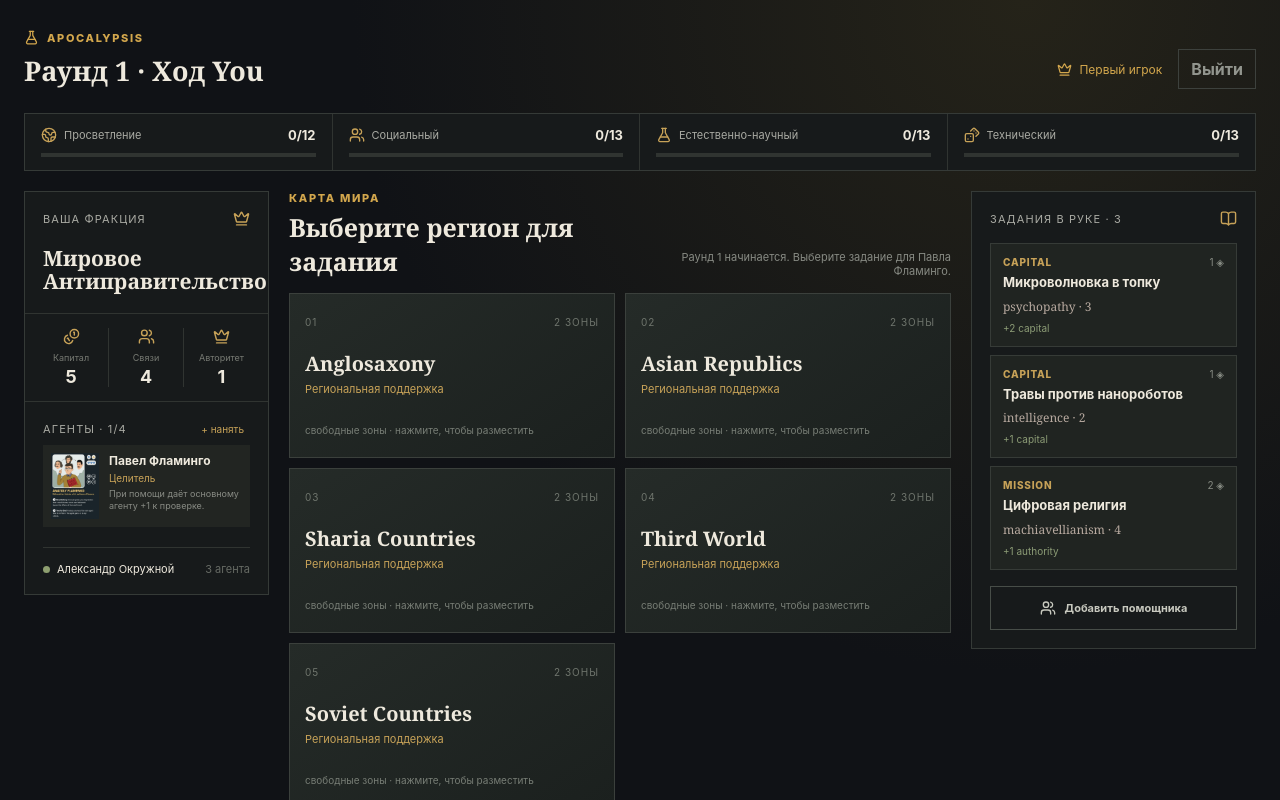
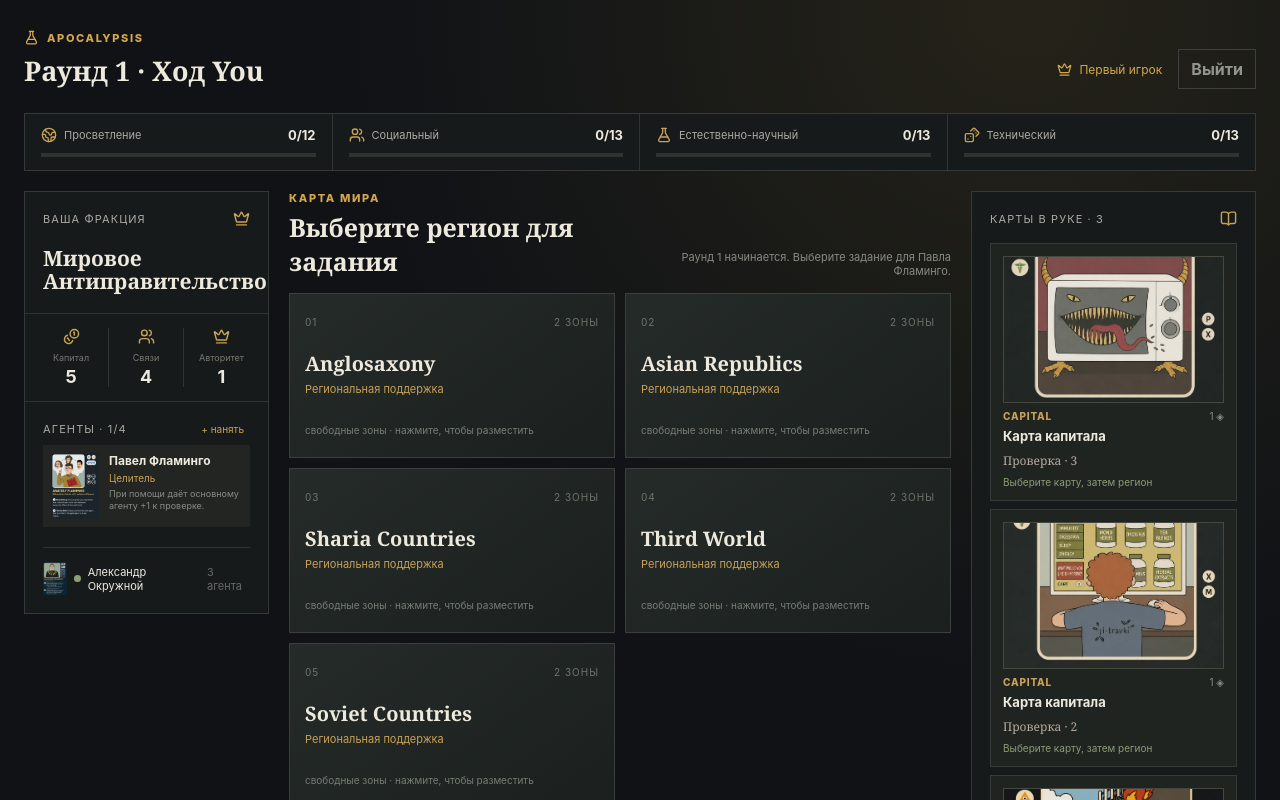
Before and after one commit to butterbgud/scientific-apocalypsis, a React (Vite) app: page / in a window 1280 px wide. Both pictures are taken after a click on the button "Начать прототип". Shown: the top 800 px of the page. Built offline with nearby package versions, Linux system fonts and the light colour scheme.

Commit message:
Use real card images for tutorial fixtures

```diff
--- a/src/engine.ts
+++ b/src/engine.ts
@@ -5,6 +5,7 @@ export type Phase = "purchase" | "task_selection" | "actions" | "resolution" | "
 export type TaskCard = {
   id: string;
   title: string;
+  image: string;
   deck: "capital" | "connections" | "mission";
   cost: number;
   characteristic: keyof Agent["characteristics"];
@@ -48,10 +49,10 @@ export type GameState = {
 export type Result<T = GameState> = { state: T; events: Event[] } | { error: string };
 
 const fixtureTasks: TaskCard[] = [
-  { id: "task.capital.microwave", title: "Микроволновка в топку", deck: "capital", cost: 1, characteristic: "psychopathy", difficulty: 3, reward: { capital: 2 }, trackReward: { enlightenment: 1 } },
-  { id: "task.connections.flat-earth", title: "Плоскоземельный сайт знакомств", deck: "connections", cost: 1, characteristic: "charisma", difficulty: 3, reward: { connections: 2 }, trackReward: { social_progress: 1 } },
-  { id: "task.mission.digital-religion", title: "Цифровая религия", deck: "mission", cost: 2, characteristic: "machiavellianism", difficulty: 4, reward: { authority: 1 }, trackReward: { technical_progress: 1 } },
-  { id: "task.capital.herbs", title: "Травы против нанороботов", deck: "capital", cost: 1, characteristic: "intelligence", difficulty: 2, reward: { capital: 1 }, trackReward: { natural_progress: 1 } },
+  { id: "task.capital.microwave", title: "Карта капитала", image: "/assets/cards/capital/microwave.webp", deck: "capital", cost: 1, characteristic: "psychopathy", difficulty: 3, reward: { capital: 2 }, trackReward: { enlightenment: 1 } },
+  { id: "task.connections.flat-earth", title: "Карта связей", image: "/assets/cards/connections/flat_earth.webp", deck: "connections", cost: 1, characteristic: "charisma", difficulty: 3, reward: { connections: 2 }, trackReward: { social_progress: 1 } },
+  { id: "task.mission.digital-religion", title: "Карта миссии", image: "/assets/cards/missions/5g_towers.webp", deck: "mission", cost: 2, characteristic: "machiavellianism", difficulty: 4, reward: { authority: 1 }, trackReward: { technical_progress: 1 } },
+  { id: "task.capital.herbs", title: "Карта капитала", image: "/assets/cards/capital/herbs.webp", deck: "capital", cost: 1, characteristic: "intelligence", difficulty: 2, reward: { capital: 1 }, trackReward: { natural_progress: 1 } },
 ];
 
 const starterAgent: Omit<Agent, "ownerId"> = {
--- a/src/main.tsx
+++ b/src/main.tsx
@@ -40,6 +40,7 @@ const agents: Agent[] = [
 ];
 
 const botName = "Александр Окружной";
+const botImage = "/assets/cards/characters/okruzhnyy.webp";
 
 const initialRegions: Region[] = [
   { name: "Англосаксония", bonus: "+1 Расследователь", task: null, agent: null },
@@ -153,7 +154,7 @@ function App() {
           <div className="resources"><Resource icon={<Coins size={17} />} label="Капитал" value={player?.resources.capital ?? 0} /><Resource icon={<Users size={17} />} label="Связи" value={player?.resources.connections ?? 0} /><Resource icon={<Crown size={17} />} label="Авторитет" value={player?.resources.authority ?? 0} /></div>
           <div className="panel-heading agent-heading"><span>Агенты · {player?.agents.length ?? 0}/4</span><button className="small-link">+ нанять</button></div>
           <article className="agent-card"><img src={activeAgent.image} alt="" /><div><strong>{activeAgent.name}</strong><span>{activeAgent.className}</span><small>{activeAgent.ability}</small></div></article>
-          <div className="bot-mini"><span className="bot-dot" /> {botName} <span className="muted">3 агента</span></div>
+          <div className="bot-mini"><img src={botImage} alt="" /><span className="bot-dot" /> {botName} <span className="muted">3 агента</span></div>
         </aside>
         <section className="board-center">
           <div className="section-title"><div><span className="eyebrow">КАРТА МИРА</span><h2>Выберите регион для задания</h2></div><span className="round-status">{notice}</span></div>
@@ -161,7 +162,7 @@ function App() {
           <div className="board-footer"><div><span className="eyebrow">СОСТОЯНИЕ РАУНДА</span><p>{selectedTaskData ? `Выбрано: ${selectedTaskData.title}` : "Задание не выбрано"}</p></div><div className="footer-actions"><div className="disaster-chip"><HeartPulse size={16} /> Бедствий на карте: 0</div>{player && player.sentThisRound >= 2 && <button className="small-link next-round" onClick={nextRound}>Следующий раунд →</button>}</div></div>
           <div className="history-panel"><div className="history-heading"><span className="eyebrow">ИСТОРИЯ РАЗРЕШЕНИЯ</span><span>{game?.history.length ?? 0} событий</span></div>{(game?.history ?? []).slice(-5).reverse().map((event, index) => <div className="history-event" key={`${event.type}-${index}`}><span className="history-dot" /><div><strong>{event.message}</strong>{event.data?.dice ? <small>Кубик: {String(event.data.dice)} · Результат: {String(event.data.score)} / {String(event.data.difficulty)}</small> : null}</div></div>)}</div>
         </section>
-        <aside className="side-panel task-panel"><div className="panel-heading"><span>Задания в руке · {boardTasks.length}</span><BookOpen size={17} /></div><div className="task-list">{boardTasks.map((task) => <button key={task.id} className={`task-card ${selectedTask === task.id ? "selected" : ""}`} onClick={() => setSelectedTask(task.id)}><div className="task-meta"><span className={`task-type type-${task.deck}`}>{task.deck}</span><span>{task.cost} ◈</span></div><strong>{task.title}</strong><span className="task-check">{task.characteristic} · {task.difficulty}</span><small>{Object.entries(task.reward).map(([resource, value]) => `+${value} ${resource}`).join(", ")}</small></button>)}</div><button className="secondary-button" onClick={() => setNotice("Фаза помощников: выберите агента, который уже выполняет задание.")}><Users size={16} /> Добавить помощника</button></aside>
+        <aside className="side-panel task-panel"><div className="panel-heading"><span>Карты в руке · {boardTasks.length}</span><BookOpen size={17} /></div><div className="task-list">{boardTasks.map((task) => <button key={task.id} className={`task-card ${selectedTask === task.id ? "selected" : ""}`} onClick={() => setSelectedTask(task.id)}><img className="task-image" src={task.image} alt="" /><div className="task-meta"><span className={`task-type type-${task.deck}`}>{task.deck}</span><span>{task.cost} ◈</span></div><strong>{task.title}</strong><span className="task-check">Проверка · {task.difficulty}</span><small>Выберите карту, затем регион</small></button>)}</div><button className="secondary-button" onClick={() => setNotice("Фаза помощников: выберите агента, который уже выполняет задание.")}><Users size={16} /> Добавить помощника</button></aside>
       </div>
     </main>
   );
--- a/src/styles.css
+++ b/src/styles.css
@@ -28,3 +28,5 @@ input:focus, select:focus { border-color: #d3a74d; }
 @media (max-width: 1080px) { .board-layout { grid-template-columns: 215px minmax(0, 1fr); }.task-panel { grid-column: 1 / -1; }.task-list { grid-template-columns: repeat(3, 1fr); }.secondary-button { max-width: 260px; } }
 @media (max-width: 720px) { .game-shell { padding: 14px; }.game-header { align-items: start; }.header-actions { flex-direction: column; align-items: end; gap: 8px; }.track-strip { grid-template-columns: repeat(2, 1fr); }.track:nth-child(2) { border-right: 0; }.board-layout { display: flex; flex-direction: column; }.side-panel, .board-center, .task-panel { width: 100%; }.regions-grid { grid-template-columns: 1fr; }.section-title { align-items: start; flex-direction: column; }.round-status { max-width: none; text-align: left; }.task-list { grid-template-columns: 1fr 1fr; }.lobby-card { padding: 28px; } }
 @media (max-width: 440px) { .lobby-form { grid-template-columns: 1fr; }.task-list { grid-template-columns: 1fr; } }
+.bot-mini img { width: 24px; height: 33px; object-fit: cover; }
+.task-image { width: 100%; aspect-ratio: 1.5; object-fit: cover; border: 1px solid #45483f; }
```
